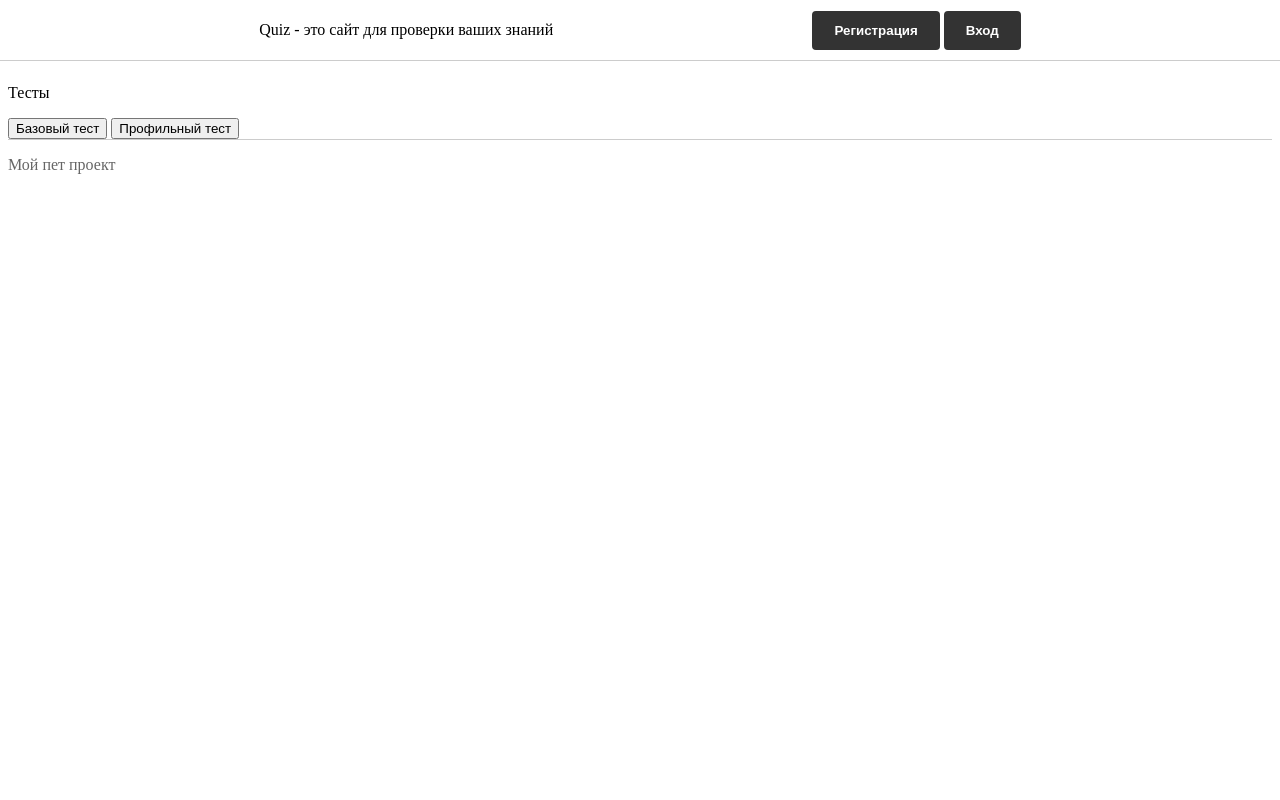
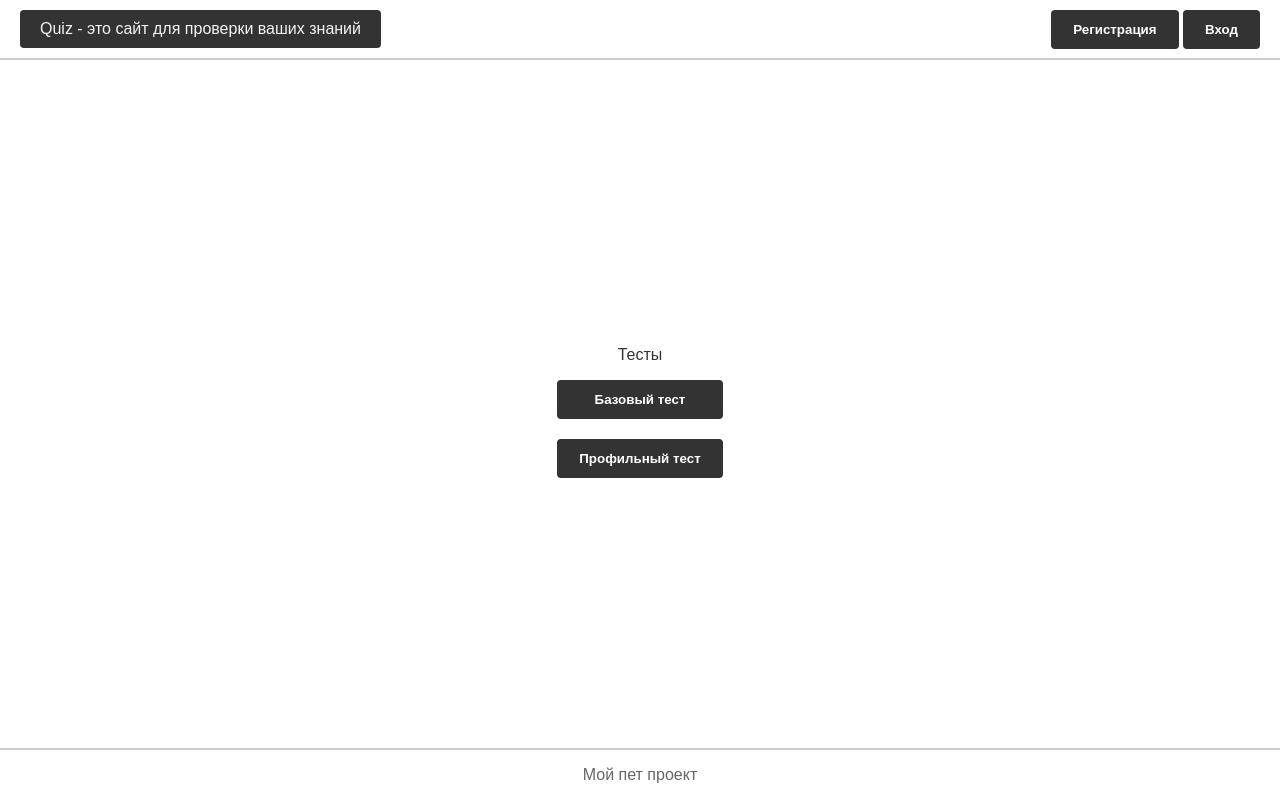
Before and after one commit to shinikakeru/Quiz, a website: page src/pages/welcome-page/index.html in a window 1280 px wide. Drawn offline with Linux system fonts and the light colour scheme.

Commit message:
добавил стилей

```diff
--- a/src/pages/welcome-page/index.html
+++ b/src/pages/welcome-page/index.html
@@ -6,7 +6,7 @@
     <link rel="icon" id="favicon-link" href="/public/lane.png">
     <link rel="stylesheet" href="styles.css">
 </head>
-<body>
+<body class="body">
     <div class="header-container">
         <header class="header">
             <a>Quiz - это сайт для проверки ваших знаний</a>
--- a/src/pages/welcome-page/styles.css
+++ b/src/pages/welcome-page/styles.css
@@ -8,18 +8,42 @@
     --green: #00ff00;
 }
 
+* {
+box-sizing: border-box;
+
+}
+
 .body {
     display: flex;
+    flex-direction: column;
+    width: 100%;
+    height: 100vh;
     font-family: Arial, sans-serif;
     background-color: var(--bg-color);
     color: var(--text-color);
-    flex-direction: column;
-    height: 100vh;
+    margin: 0;
+}
+
+.body button {
+    display: inline-block;
+    text-decoration: none;
+    color: var(--white);
+    background-color: var(--text-color);
+    border: 2px solid var(--text-color);
+    font-weight: bold;
+    padding: 10px 20px;
+    border-radius: 4px;
+    transition: background-color 0.2s, color 0.2s;
+}
+
+.body button:hover {
+    color: var(--text-color);
+    background-color: var(--white);
+    border: 2px solid var(--text-color);
 }
 
 .header-container {
     display: flex;
-    flex-direction: column;
     max-width: 1200px;
     width: 100%;
 }
@@ -31,48 +55,48 @@
     left: 0px;
     width: 100%;
     height: 60px;
-    justify-content: space-evenly;
+    justify-content: space-between;
     align-items: center;
+    padding: 20px;
     background-color: var(--white);
     z-index: 1000;
-    border-bottom: 1px solid var(--border-color);
+    border-bottom: 2px solid var(--border-color);
 }
 
-.header button {
-    display: inline-block;
-    text-decoration: none;
-    color: var(--white);
+header a {
     background-color: var(--text-color);
-    border: 2px solid var(--text-color);
-    font-weight: bold;
+    color: var(--bg-color);
     padding: 10px 20px;
     border-radius: 4px;
-    transition: background-color 0.2s, color 0.2s;
-}
-
-.header button:hover {
-    color: var(--text-color);
-    background-color: var(--white);
-    border: 2px solid var(--text-color);
 }
 
 .main {
     display: flex;
+    flex-direction: column;
     justify-content: center;
+    align-items: center;
     width: 100%;
     flex: 1;
-    flex-direction: column;
     background-color: var(--white);
     margin-top: 60px;
     overflow: hidden;
 }
 
+.main-buttons {
+    display: flex;
+    flex-direction: column;
+    max-width: 200px;
+    gap: 20px;
+}
+
 .footer {
     display: flex;
+    align-items: center;
+    justify-content: center;
     text-align: center;
-    height: 100px;
+    height: auto;
     background-color: var(--white);
     color: #666;
     width: 100%;
-    border-top: 1px solid var(--border-color);
+    border-top: 2px solid var(--border-color);
 }
```
